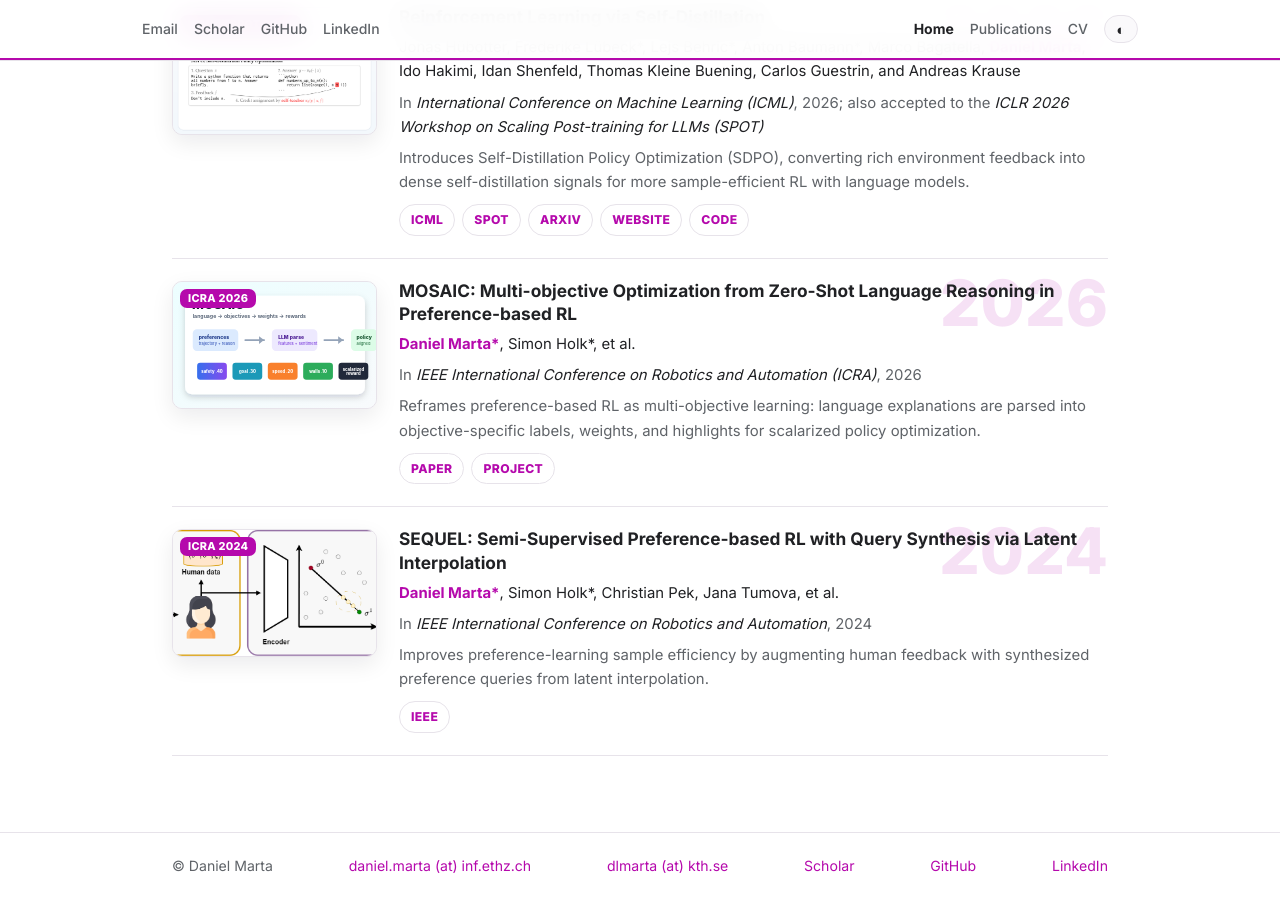
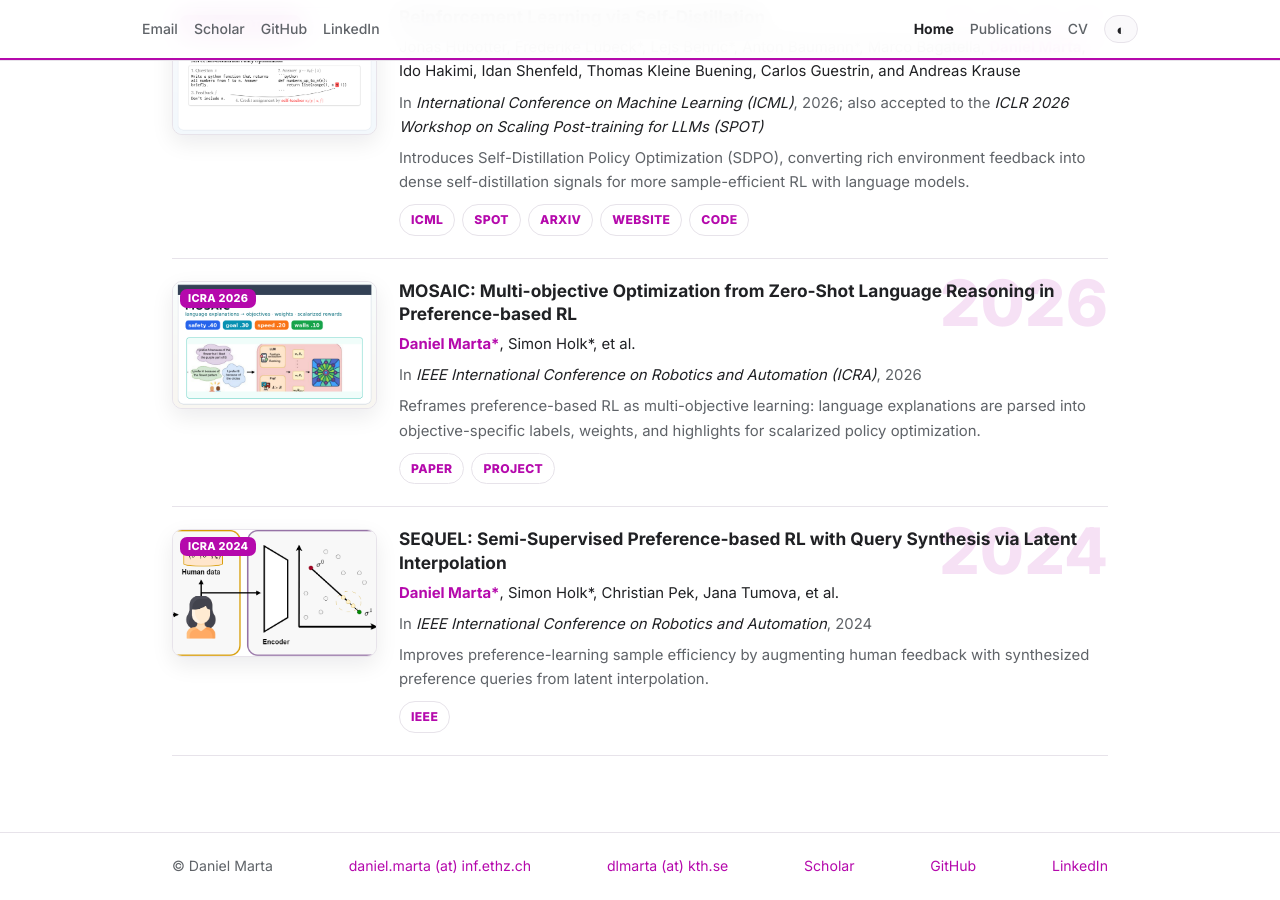
Before and after one commit to DanielLSM/daniellsm.github.io, a Jekyll site: the page index.html, which Jekyll copies as it is, in a window 1280 px wide and 900 px high, scrolled down 2769 px. Built offline with Jekyll 4.4.1, drawn with Linux system fonts in a browser that asks for light colours; a style sheet for code colours, icons or effects is not loaded.

Commit message:
Improve MOSAIC publication image

```diff
--- a/_data/publications.yml
+++ b/_data/publications.yml
@@ -35,7 +35,7 @@
     url: https://github.com/lasgroup/SDPO
 - year: 2026
   badge: ICRA 2026
-  image: /images/research/mosaic.svg
+  image: /images/research/mosaic/mosaic-thumb.png
   title: 'MOSAIC: Multi-objective Optimization from Zero-Shot Language Reasoning in Preference-based RL'
   authors: <strong>Daniel Marta*</strong>, Simon Holk*, and Iolanda Leite
   venue: In <em>IEEE International Conference on Robotics and Automation (ICRA)</em>, 2026
--- a/index.html
+++ b/index.html
@@ -140,7 +140,7 @@
 <li class="publication">
     <figure class="pub-media">
       <span class="venue-badge">ICRA 2026</span>
-      <img src="/images/research/mosaic.svg" alt="MOSAIC: Multi-objective Optimization from Zero-Shot Language Reasoning in Preference-based RL thumbnail">
+      <img src="/images/research/mosaic/mosaic-thumb.png" alt="MOSAIC: Multi-objective Optimization from Zero-Shot Language Reasoning in Preference-based RL thumbnail">
     </figure>
     <article class="pub-body">
       <div class="year-watermark">2026</div>
--- a/research.html
+++ b/research.html
@@ -79,7 +79,7 @@
 <li class="publication">
     <figure class="pub-media">
       <span class="venue-badge">ICRA 2026</span>
-      <img src="/images/research/mosaic.svg" alt="MOSAIC: Multi-objective Optimization from Zero-Shot Language Reasoning in Preference-based RL thumbnail">
+      <img src="/images/research/mosaic/mosaic-thumb.png" alt="MOSAIC: Multi-objective Optimization from Zero-Shot Language Reasoning in Preference-based RL thumbnail">
     </figure>
     <article class="pub-body">
       <div class="year-watermark">2026</div>
--- a/research/index.html
+++ b/research/index.html
@@ -79,7 +79,7 @@
 <li class="publication">
     <figure class="pub-media">
       <span class="venue-badge">ICRA 2026</span>
-      <img src="/images/research/mosaic.svg" alt="MOSAIC: Multi-objective Optimization from Zero-Shot Language Reasoning in Preference-based RL thumbnail">
+      <img src="/images/research/mosaic/mosaic-thumb.png" alt="MOSAIC: Multi-objective Optimization from Zero-Shot Language Reasoning in Preference-based RL thumbnail">
     </figure>
     <article class="pub-body">
       <div class="year-watermark">2026</div>
```
Also changed, not shown: images/research/mosaic.svg (deleted), images/research/mosaic/conceptual-overview.png (added), images/research/mosaic/mosaic-thumb.png (added).
